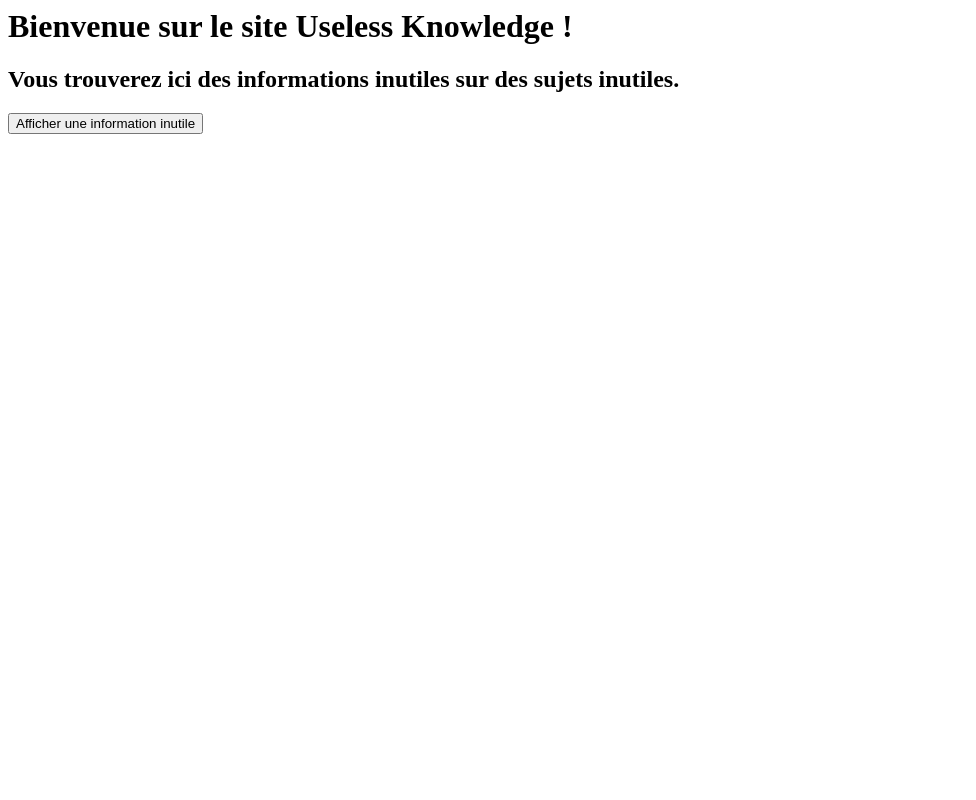
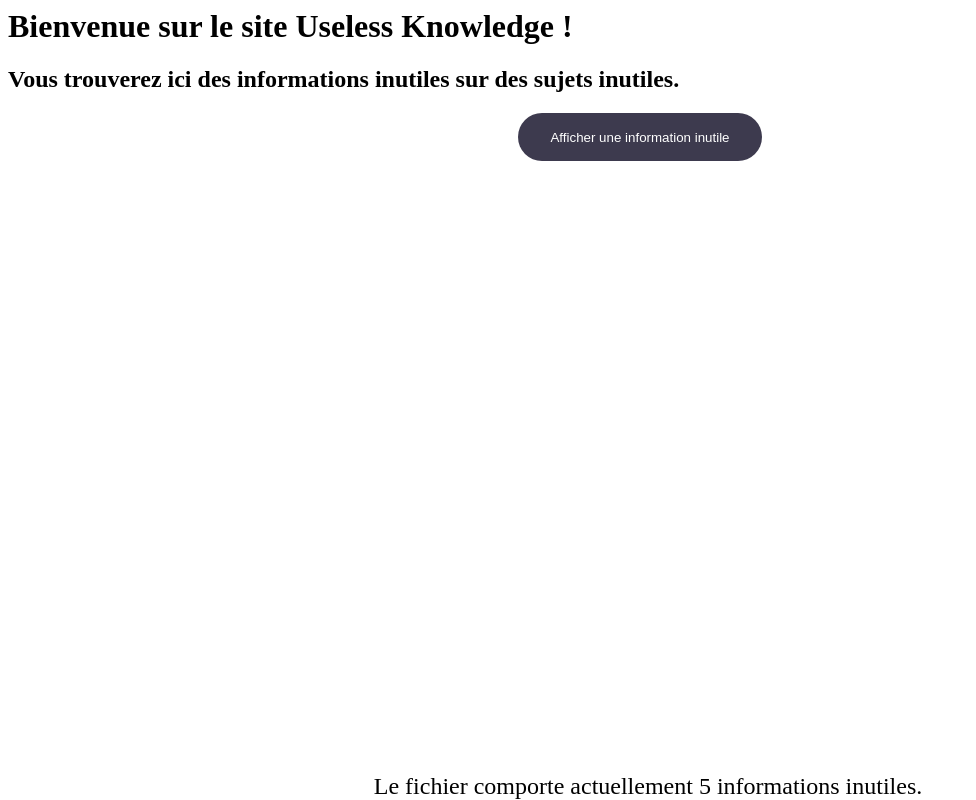
Before and after one commit to VirisOnGithub/UselessKnowledge, a PHP site: page / in a window 1280 px wide. Shown: the whole page, without its empty margins (0-976 px from the left). Run offline with PHP 8.4, Linux system fonts and the light colour scheme.

Commit message:
Styles, button, footer

```diff
--- a/index.php
+++ b/index.php
@@ -7,18 +7,15 @@
         <h1>Bienvenue sur le site Useless Knowledge !</h1>
         <h2>Vous trouverez ici des informations inutiles sur des sujets inutiles.</h2>
 
-        <form action="index.php" method="post">
-            <input type="submit" name="submit" value="Afficher une information inutile">
-        </form>
         <?php
+            //on compte le nombre de ligne du fichier
+            $file = fopen("infos.txt", "r");
+            $lineCount = 0;
+            while(!feof($file)){
+                $line = fgets($file);
+                $lineCount++;
+            }
             if(isset($_POST['submit'])){
-                $file = fopen("infos.txt", "r");
-                $lineCount = 0;
-                while(!feof($file)){
-                    $line = fgets($file);
-                    $lineCount++;
-                }
-                echo "Il y a ".$lineCount." lignes dans le fichier.<br>";
                 //on génère un nombre aléatoire entre 1 et le nombre de ligne du fichier
                 $random = rand(1, $lineCount);
                 //on lit et retourne la ligne correspondant au nombre aléatoire
@@ -28,10 +25,16 @@
                     $line = fgets($file);
                     $lineCount2++;
                     if($lineCount2 == $random){
-                        echo "<div class='info'>".$line."</div>";
+                        echo "<div class='container'><div class='info'>".$line."</div></div>";
                     }
                 }
             }
+            echo "<div class='fin'><div class='container'>Le fichier comporte actuellement ".$lineCount." informations inutiles.</div></div>";
         ?>
+        <form action="index.php" method="post">
+            <div class="container">
+                <button type="submit" name="submit" class="button"><span class="button-content">Afficher une information inutile</span></button>
+            </div>
+        </form>
     </body>
 </html>
--- a/infos.txt
+++ b/infos.txt
@@ -1,5 +1,5 @@
 Les fluides non-newtoniens sont appelés rhéostatiques
-"poids" s'écrit avec un d alors que son étymologie est le mot pensum. La légende raconte que le mot a été en fait confondu premièrement avec le mot "pendere, qui signifie suspendre
-Lors de l'énonce de son dernier théorème, Pierre de Fermat écrit dans sa marge "J'ai une très belle démonstration de ce théorème, mais cette marge ne suffirait pas à la contenir". Fermat meurt un an après et ne pourra jamais délivrer cette preuve.
+"poids" s'écrit avec un d alors que son étymologie est le mot pensum. La légende raconte que le mot a été en fait confondu premièrement avec le mot "pendere", qui signifie suspendre
+Lors de l'énoncé de son dernier théorème, Pierre de Fermat écrit dans sa marge "J'ai une très belle démonstration de ce théorème, mais cette marge ne suffirait pas à la contenir". Fermat meurt un an après et ne pourra jamais délivrer cette preuve.
 L'origine du nom du mouvement littéraire dada été trouvé par hasard en glissant un coupe-papier dans un dictionnaire <br> <a href=https://fr.wikipedia.org/wiki/Dada#Origine_du_nom>Wikipedia</a>
 La ville francophone la plus grande du monde est Kinshasa (RDC)
--- a/style.css
+++ b/style.css
@@ -1,3 +1,8 @@
+@font-face {
+  font-family: InfoFont;
+  src: url(Caveat-SemiBold.ttf);
+}
+
 .info{
     color: #fff;
     background-color: #5bc0de;
@@ -5,5 +10,64 @@
     padding: 15px;
     margin-bottom: 20px;
     border: 1px solid transparent;
-    border-radius: 4px;
+    border-radius: 10px;
+    text-align: center;
+    font-family: InfoFont;
+    font-size: 48px;
 }
+.container{
+    display: flex;
+    justify-content: center;
+    align-items: center;
+
+    margin-left: 20%;
+    margin-right: 20%;
+}
+
+/* BUTTON */
+.button {
+    position: relative;
+    overflow: hidden;
+    height: 3rem;
+    padding: 0 2rem;
+    border-radius: 1.5rem;
+    background: #3d3a4e;
+    background-size: 400%;
+    color: #fff;
+    border: none;
+  }
+
+.button:hover::before {
+  transform: scaleX(1);
+}
+
+.button-content {
+  position: relative;
+  z-index: 1;
+}
+
+.button::before {
+  content: '';
+  position: absolute;
+  top: 0;
+  left: 0;
+  transform: scaleX(0);
+  transform-origin: 0 50%;
+  width: 100%;
+  height: inherit;
+  border-radius: inherit;
+  background: linear-gradient(
+    172.3deg,
+    rgba(150, 93, 233, 1) 10.8%,
+    rgba(91, 192, 222, 1) 94.3%
+  );
+  transition: all 0.6s cubic-bezier(0.86, 0, 0.07, 1);
+}
+
+.fin{
+  position: absolute;
+  bottom: 0;
+  text-align: center;
+  width: 100%;
+  font-size: 1.5rem;
+}
```
Also changed, not shown: Caveat-SemiBold.ttf (added).
